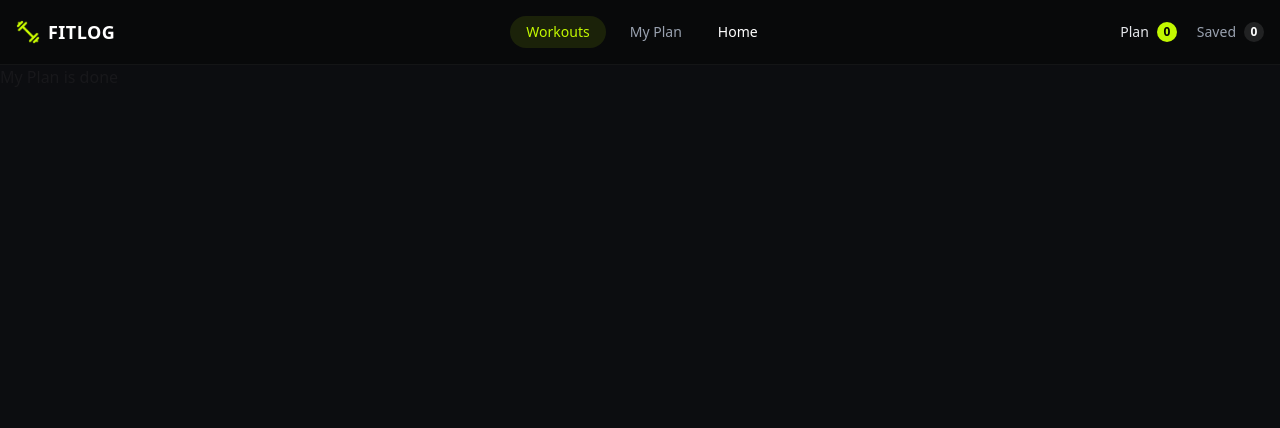
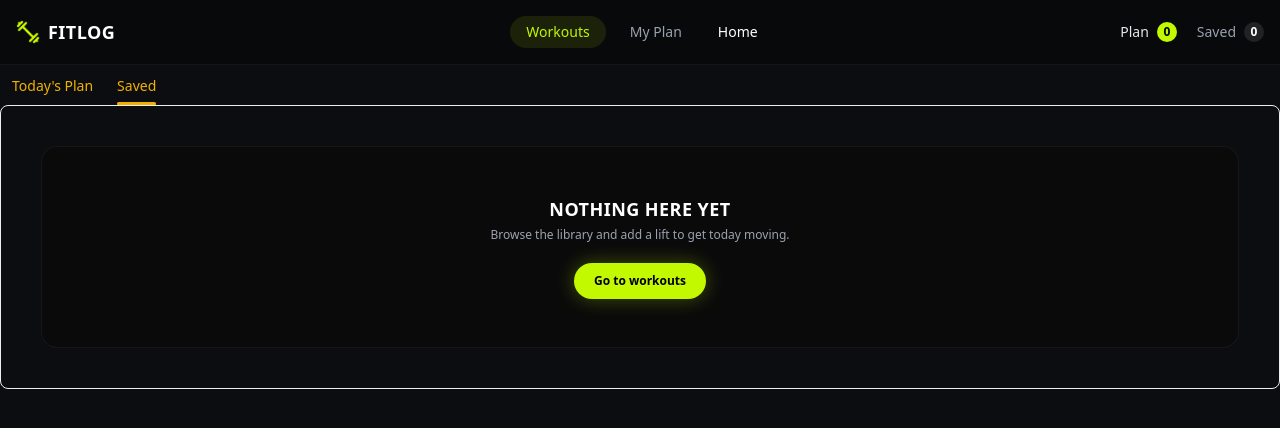
Before and after one commit to animesh-dev59/assingment-6, a Next.js app: page /myplan in a window 1280 px wide. Shown: the top 428 px of the page. Built offline with nearby package versions, Linux system fonts and the light colour scheme.

Commit message:
myplan page er tabs section is done

```diff
--- a/src/app/myplan/page.tsx
+++ b/src/app/myplan/page.tsx
@@ -1,11 +1,49 @@
-import React from 'react';
+"use client";
+import AddAndSaveTabs from "@/components/myplanshoreted/AddAndSaveTabs";
+import AddAndSvaeTabsNoDATa from "@/components/myplanshoreted/AddAndSvaeTabsNoDATa";
+import { WorksContext } from "@/context/WorksProvider";
+import { IWorkout } from "@/types/IWorkOut";
+import Link from "next/link";
+// import { IWorkout } from "@/types/IWorkOut";
+
+import React, { useContext } from "react";
 
 const MyPlan = () => {
+  const { addButton, saveButton } = useContext(WorksContext);
   return (
-    <div>
-      My Plan is done
+    <div className="container mx-auto">
+      <div>
+        {/* name of each tab group should be unique */}
+        <div className="tabs tabs-border">
+          <input
+            type="radio"
+            name="my_tabs_2"
+            className="tab text-yellow-500"
+            aria-label="Today's Plan"
+          />
+          <div className="tab-content border-base-300 p-10">
+            {addButton.length > 0 ? addButton.map((work:IWorkout,ind:number)=>{
+                     return <AddAndSaveTabs key={ind} work={work}/>
+            }) : (  <AddAndSvaeTabsNoDATa/>
+            )}
+          </div>
+
+          <input
+            type="radio"
+            name="my_tabs_2"
+            className="tab text-yellow-500"
+            aria-label="Saved"
+            defaultChecked
+          />
+          <div className="tab-content border-base-300  p-10">
+             {saveButton.length > 0 ? saveButton.map((work:IWorkout,ind:number)=>{
+                     return <AddAndSaveTabs key={ind} work={work}/>
+            }) : (  <AddAndSvaeTabsNoDATa/>
+            )}
+          </div>
+        </div>
+      </div>
     </div>
   );
 };
-
 export default MyPlan;
--- /dev/null
+++ b/src/components/myplanshoreted/AddAndSaveTabs.tsx
@@ -0,0 +1,65 @@
+import { IWorkout } from '@/types/IWorkOut';
+import Image from 'next/image';
+import Link from 'next/link';
+import React from 'react';
+import { FaFire, FaRegStar } from 'react-icons/fa';
+import { FiCheck, FiClock, FiX } from 'react-icons/fi';
+
+const AddAndSaveTabs = ({work}:{work:IWorkout}) => {
+  return (
+    <div>
+       <div className="flex flex-col gap-4 my-3 rounded-2xl border border-white/5 bg-[#15171d] p-3 sm:flex-row sm:items-center">
+      <div className="relative h-16 w-24 shrink-0 overflow-hidden rounded-lg">
+        <Image
+          src={work.image}
+          alt={work.name}
+          fill
+          sizes="96px"
+          className="object-cover"
+        />
+      </div>
+
+      <div className="flex-1">
+        <h3
+          className={` text-base font-bold uppercase tracking-wide text-white`}
+        >
+          {work.name}
+        </h3>
+        <p className="text-xs text-[#9CA3AF]">{work.equipment}</p>
+        <div className="mt-1 flex items-center gap-4 text-xs text-[#9CA3AF]">
+          <span className="flex items-center gap-1">
+            <FiClock className="text-[#C2F800]" /> {work.duration} min
+          </span>
+          <span className="flex items-center gap-1">
+            <FaFire className="text-[#C2F800]" /> {work.caloriesBurned} kcal
+          </span>
+          <span className="flex items-center gap-1">
+            <FaRegStar className="text-[#C2F800]" /> {work.rating}
+          </span>
+        </div>
+      </div>
+
+      <div className="flex items-center gap-3">
+        <Link
+          href={`/workouts/${work.id}`}
+          className="btn btn-sm rounded-full border border-white/20 bg-transparent text-xs font-medium text-white hover:border-[#C2F800]/50 hover:bg-transparent"
+        >
+          View Details
+        </Link>
+        <button className="btn btn-sm rounded-full border-none bg-[#C2F800] text-xs font-bold text-black hover:bg-[#d4ff33]">
+          <FiCheck /> Mark as Done
+        </button>
+        <button
+          aria-label={`Remove ${work.name}`}
+          className="text-[#9CA3AF] transition hover:text-white"
+        >
+          <FiX size={18} />
+        </button>
+      </div>
+    </div>
+              </div>
+
+  );
+};
+
+export default AddAndSaveTabs;
--- /dev/null
+++ b/src/components/myplanshoreted/AddAndSvaeTabsNoDATa.tsx
@@ -0,0 +1,27 @@
+import Link from 'next/link';
+import React from 'react';
+
+const AddAndSvaeTabsNoDATa = () => {
+  return (
+    <div>
+      <div className="flex min-h-[170px] flex-col items-center justify-center rounded-2xl border border-white/5 bg-[#0a0a0a] px-4 py-12 text-center">
+                  <h3
+                    className={` text-lg font-bold uppercase tracking-wide text-white`}
+                  >
+                    Nothing here yet
+                  </h3>
+                  <p className="mt-1 text-xs text-[#9CA3AF]">
+                    Browse the library and add a lift to get today moving.
+                  </p>
+                  <Link
+                    href="/workouts"
+                    className="btn mt-5 h-9 min-h-0 rounded-full border-none bg-[#C2F800] px-5 text-xs font-bold text-black shadow-[0_0_20px_rgba(194,248,0,0.3)] hover:bg-[#d4ff33]"
+                  >
+                    Go to workouts
+                  </Link>
+                </div>
+    </div>
+  );
+};
+
+export default AddAndSvaeTabsNoDATa;
--- a/src/components/shared/AddButton.tsx
+++ b/src/components/shared/AddButton.tsx
@@ -1,6 +1,7 @@
 'use client'
 import { WorksContext } from "@/context/WorksProvider";
 import { IWorkout } from "@/types/IWorkOut";
+import Link from "next/link";
 import React, { useContext } from "react";
 import { FiCalendar } from "react-icons/fi";
 import { toast } from "react-toastify";
@@ -14,11 +15,13 @@ const AddButton = ({work}:{work:IWorkout}) => {
   }
 
   return (
-    <button
+
+    <Link href={'/myplan'}
     onClick={()=>handleButtonAdd()}
      className="btn border-none bg-[#C2F800] text-xs font-bold text-black hover:bg-[#d4ff33]">
       <FiCalendar /> Add to today&apos;s plan
-    </button>
+    </Link>
+
   );
 };
 
--- a/src/components/shared/Navbar.tsx
+++ b/src/components/shared/Navbar.tsx
@@ -6,7 +6,7 @@ import Link from "next/link";
 import { WorksContext } from "@/context/WorksProvider";
 
 const Navbar = () => {
-  const {countPlan} =useContext(WorksContext);
+  const {countPlan,countSave} =useContext(WorksContext);
   return (
     <div className="bg-[#08090a] border-b border-white/5">
       <div className="navbar container mx-auto px-4">
@@ -92,7 +92,7 @@ const Navbar = () => {
           <div className="flex items-center gap-2 text-gray-400">
             Saved
             <span className="grid h-5 min-w-5 place-items-center rounded-full bg-white/10 px-1 text-xs font-bold text-white">
-              0
+              {countSave}
             </span>
           </div>
         </div>
--- a/src/components/shared/SaveButton.tsx
+++ b/src/components/shared/SaveButton.tsx
@@ -1,11 +1,25 @@
-import React from "react";
+'use client'
+import { WorksContext } from "@/context/WorksProvider";
+import { IWorkout } from "@/types/IWorkOut";
+import Link from "next/link";
+import React, { useContext } from "react";
 import { FiBookmark } from "react-icons/fi";
+import { toast } from "react-toastify";
 
-const SaveButton = () => {
+const SaveButton = ({work}:{work:IWorkout}) => {
+   const{setSaveButton,setCountSave} = useContext(WorksContext);
+    const handleButtonSave = () => {
+      setSaveButton((prev)=>[...prev ,work]);
+      setCountSave((prev)=>prev + 1);
+      toast.success(`You have add ${work.name}`);
+    }
   return (
-    <button className="btn border border-white/20 bg-transparent text-xs font-medium text-white hover:border-[#C2F800]/50 hover:bg-transparent">
+    <Link
+    href={`/myplan`}
+    onClick={()=>handleButtonSave()}
+     className="btn border border-white/20 bg-transparent text-xs font-medium text-white hover:border-[#C2F800]/50 hover:bg-transparent">
       <FiBookmark /> Save for later
-    </button>
+    </Link>
   );
 };
 
--- a/src/context/WorksProvider.tsx
+++ b/src/context/WorksProvider.tsx
@@ -25,9 +25,9 @@ const WorksProvider = ({children}:{children : ReactNode}) => {
   const [countSave,setCountSave] = useState<number>(0);
   const [countPlan,setCountPlan] = useState<number>(0);
   const [addButton,setAddButton] = useState<IWorkout[]>([]);
-  const [savedButton,setSaveButton]= useState<IWorkout[]>([]);
+  const [saveButton,setSaveButton]= useState<IWorkout[]>([]);
   const shereData ={
-    countSave,setCountSave,countPlan,setCountPlan,addButton,setAddButton,savedButton,setSaveButton,
+    countSave,setCountSave,countPlan,setCountPlan,addButton,setAddButton,saveButton,setSaveButton,
   }
   return (<WorksContext.Provider value={shereData}>
    {children}</WorksContext.Provider>
```
